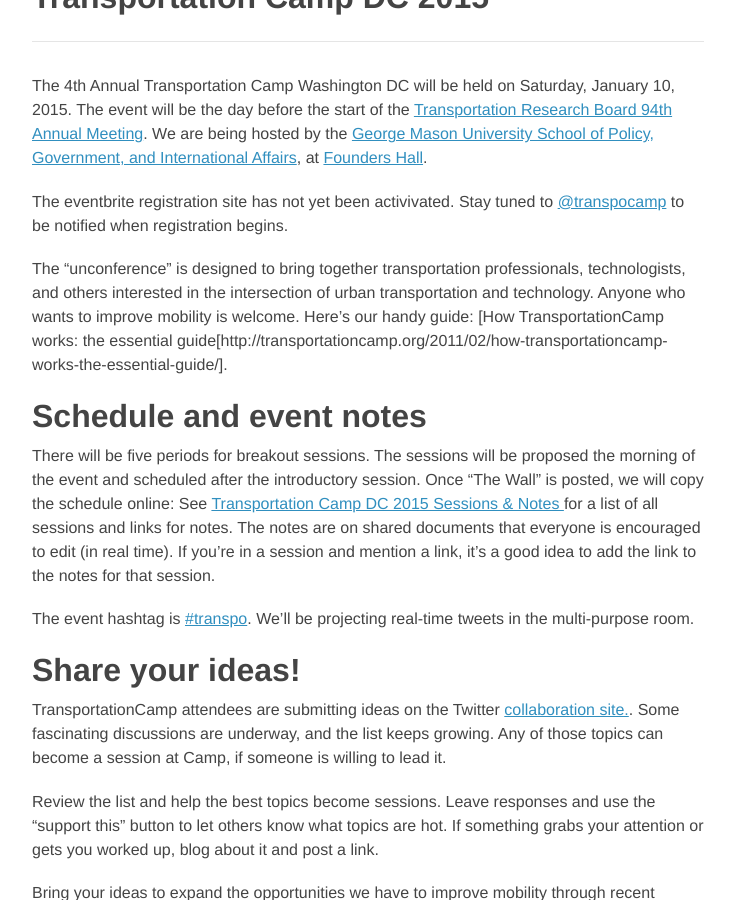
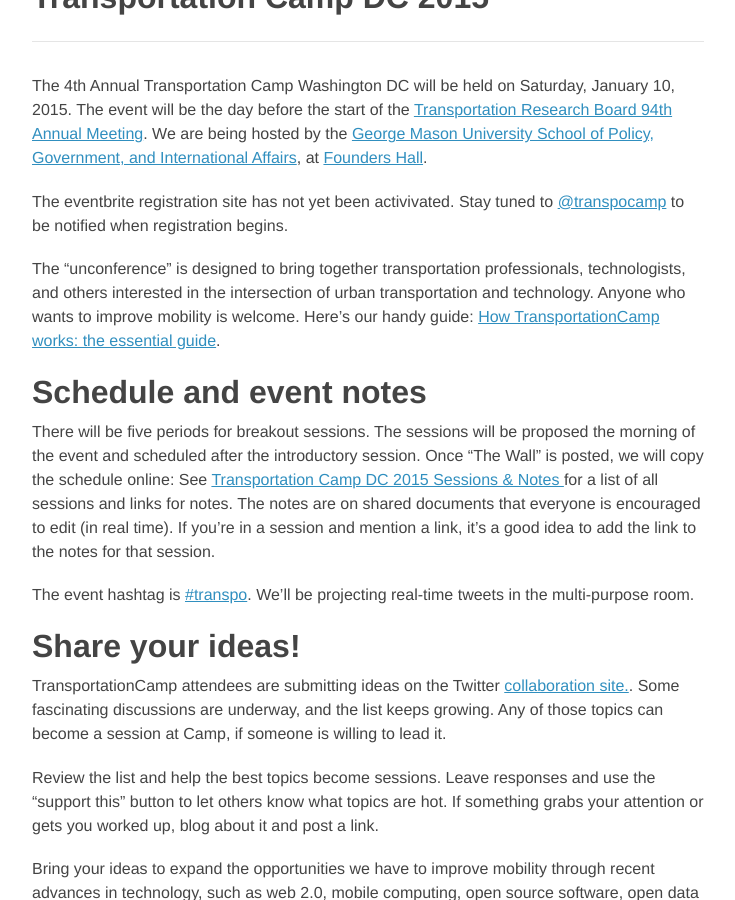
Before and after one commit to transpocamp/transportationcamp.org, a Jekyll site: the page built from events/dc-2015/index.markdown, in a window 1280 px wide and 900 px high, scrolled down 337 px. Shown: the whole window, without its empty margins (272-1007 px from the left). Built offline with Jekyll 4.4.1, drawn with Linux system fonts in a browser that asks for light colours; nearby versions of some CDN libraries; Markdown is read by kramdown in place of the engine named in the settings.

Commit message:
fix typo, oops

```diff
--- a/events/dc-2015/index.markdown
+++ b/events/dc-2015/index.markdown
@@ -13,7 +13,7 @@
 
 The eventbrite registration site has not yet been activivated. Stay tuned to [@transpocamp](https://twitter.com/transpocamp) to be notified when registration begins.
 
-The “unconference” is designed to bring together transportation professionals, technologists, and others interested in the intersection of urban transportation and technology. Anyone who wants to improve mobility is welcome. Here's our handy guide: [How TransportationCamp works: the essential guide[http://transportationcamp.org/2011/02/how-transportationcamp-works-the-essential-guide/].
+The “unconference” is designed to bring together transportation professionals, technologists, and others interested in the intersection of urban transportation and technology. Anyone who wants to improve mobility is welcome. Here's our handy guide: [How TransportationCamp works: the essential guide](http://transportationcamp.org/2011/02/how-transportationcamp-works-the-essential-guide/).
 
 ## Schedule and event notes
 There will be five periods for breakout sessions. The sessions will be proposed the morning of the event and scheduled after the introductory session. Once "The Wall" is posted, we will copy the schedule online: See [Transportation Camp DC 2015 Sessions & Notes
```
